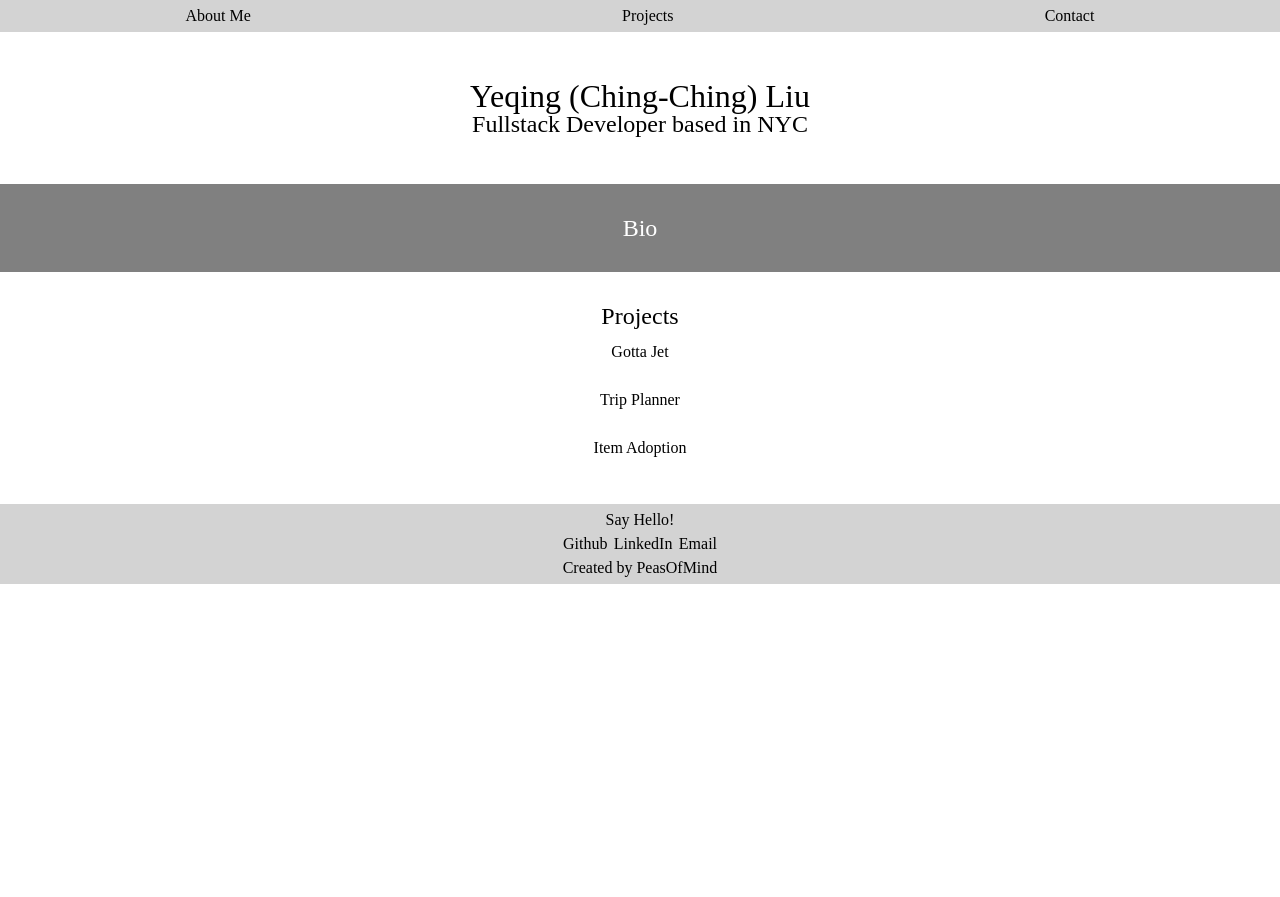
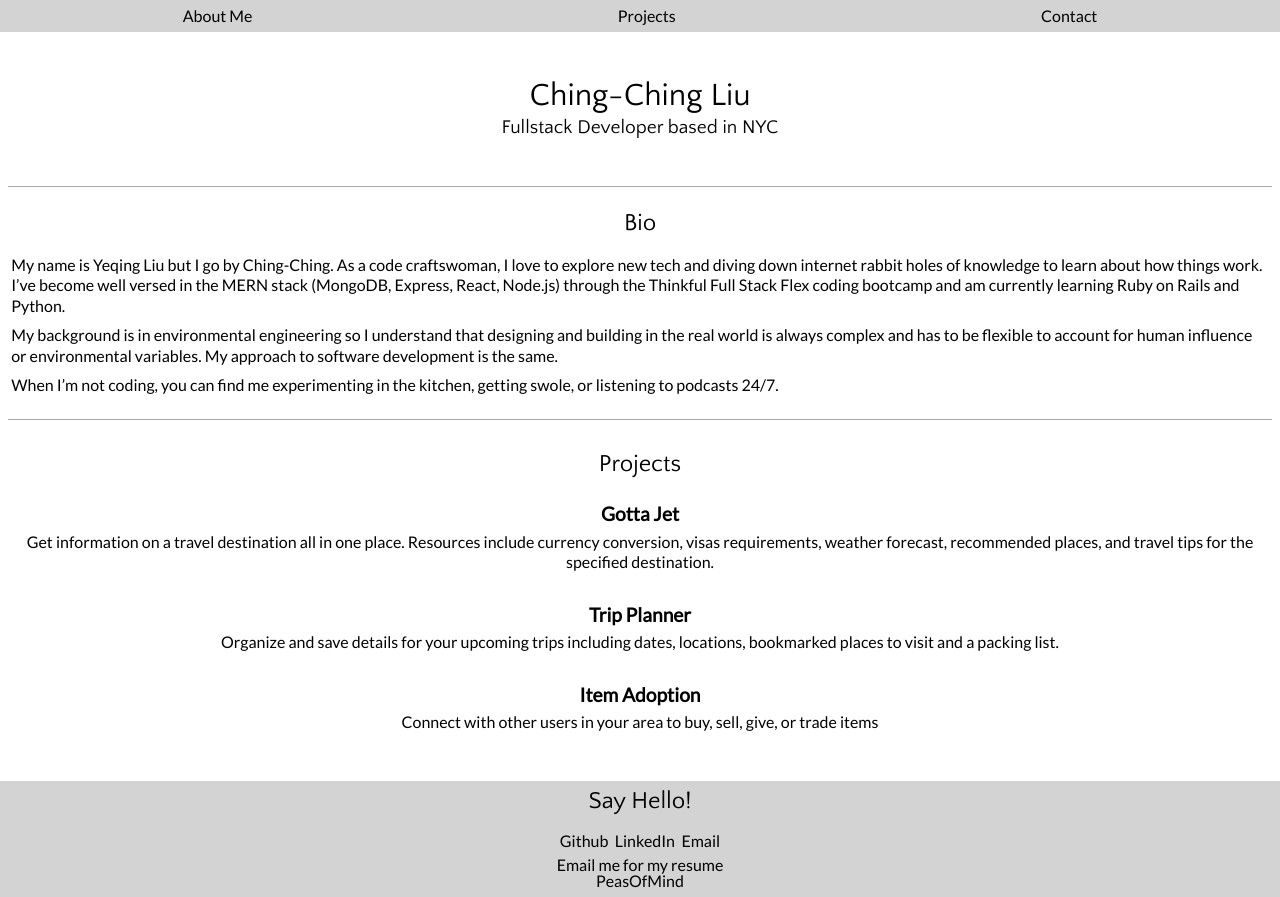
Before and after one commit to PeasOfMind/portfolio-site, a plain HTML site: page index.html in a window 1280 px wide. Before the commit the page ends 800 px from the top, so only its background shows below. Drawn offline with Linux system fonts and the light colour scheme.

Commit message:
added more content into html and styling

```diff
--- a/index.html
+++ b/index.html
@@ -4,7 +4,8 @@
     <meta charset="UTF-8">
     <meta name="viewport" content="width=device-width, initial-scale=1.0">
     <meta http-equiv="X-UA-Compatible" content="ie=edge">
-    <title>Portfolio Site</title>
+    <title>Ching-Ching Liu</title>
+    <link href="https://fonts.googleapis.com/css?family=Lato|Quattrocento+Sans" rel="stylesheet">
     <link rel="stylesheet" href="default.css">
     <link rel="stylesheet" href="style.css">
 </head>
@@ -18,33 +19,55 @@
     </nav>
     <main role="main">
         <header role="banner">
-            <h1>Yeqing (Ching-Ching) Liu</h1>
+            <h1>Ching-Ching Liu</h1>
             <p id="headline">Fullstack Developer based in NYC</p>
         </header>
         <section id="bio">
             <h2>Bio</h2>
+            <p>
+                My name is Yeqing Liu but I go by <em>Ching-Ching</em>. As a code craftswoman, I love to explore new tech and diving
+                down internet rabbit holes of knowledge to learn about how things work. I’ve become well versed in the MERN stack
+                (MongoDB, Express, React, Node.js) through the Thinkful Full Stack Flex coding bootcamp and am currently
+                learning Ruby on Rails and Python.
+            </p>
+            <p>
+                My background is in environmental engineering so I understand that designing and building in the real world is
+                always complex and has to be flexible to account for human influence or environmental variables.
+                My approach to software development is the same.
+            </p>
+            <p>
+                When I’m not coding, you can find me experimenting in the kitchen, getting swole, or listening to podcasts 24/7.
+            </p>
         </section>
         <section id="projects">
             <h2>Projects</h2>
             <section class="project">
                 <h3>Gotta Jet</h3>
+                <p>
+                    Get information on a travel destination all in one place.
+                    Resources include currency conversion, visas requirements,
+                    weather forecast, recommended places, and travel tips for the specified destination.</p>
             </section>
             <section class="project">
                 <h3>Trip Planner</h3>
+                <p>Organize and save details for your upcoming trips including dates, locations,
+                    bookmarked places to visit and a packing list.</p>
             </section>
             <section class="project">
                 <h3>Item Adoption</h3>
+                <p>Connect with other users in your area to buy, sell, give, or trade items</p>
             </section>
         </section>
     </main>
     <footer role="content-info">
-        <p>Say Hello!</p>
+        <h2>Say Hello!</h2>
         <ul>
             <li class="contact-link">Github</li>
             <li class="contact-link">LinkedIn</li>
             <li class="contact-link">Email</li>
         </ul>
-        <p>Created by PeasOfMind</p>
+        <p>Email me for my resume</p>
+        <p>PeasOfMind</p>
     </footer>
 </body>
 </html>
--- a/style.css
+++ b/style.css
@@ -1,6 +1,15 @@
+body {
+    font-family: 'Lato', sans-serif;
+    padding: 0 0.5em;
+}
+
 nav {
+    padding: 0.5em 0;
     background-color: lightgrey;
-    padding: 0.5em 0;
+}
+
+nav, footer {
+    margin: 0 -0.5em;
 }
 
 nav > ul {
@@ -20,11 +29,22 @@ header, footer {
 
 h1 {
     font-size: 2em;
+    padding-bottom: 0.2em;
 }
 
 h2 {
     font-size: 1.5em;
+    padding-bottom: 0.5em;
+}
+
+h1, h2, #headline {
     text-align: center;
+    font-family: 'Quattrocento Sans', sans-serif;
+}
+
+h3 {
+    font-size: 1.2em;
+    font-weight: bold;
 }
 
 footer {
@@ -49,15 +69,22 @@ footer > ul {
 }
 
 #headline {
-    font-size: 1.5em;
+    font-size: 1.2em;
 }
 
 #bio {
-    background-color: grey;
-    color: white;
-    padding: 2em 0;
+    padding: 1.5em 0.2em;
+}
+
+#bio p, #projects p {
+    line-height: 1.3em;
+    padding-top: 0.5em;
 }
 
 #projects {
     padding: 2em 0;
 }
+
+#bio, #projects {
+    border-top: 1px solid darkgrey;
+}
```
